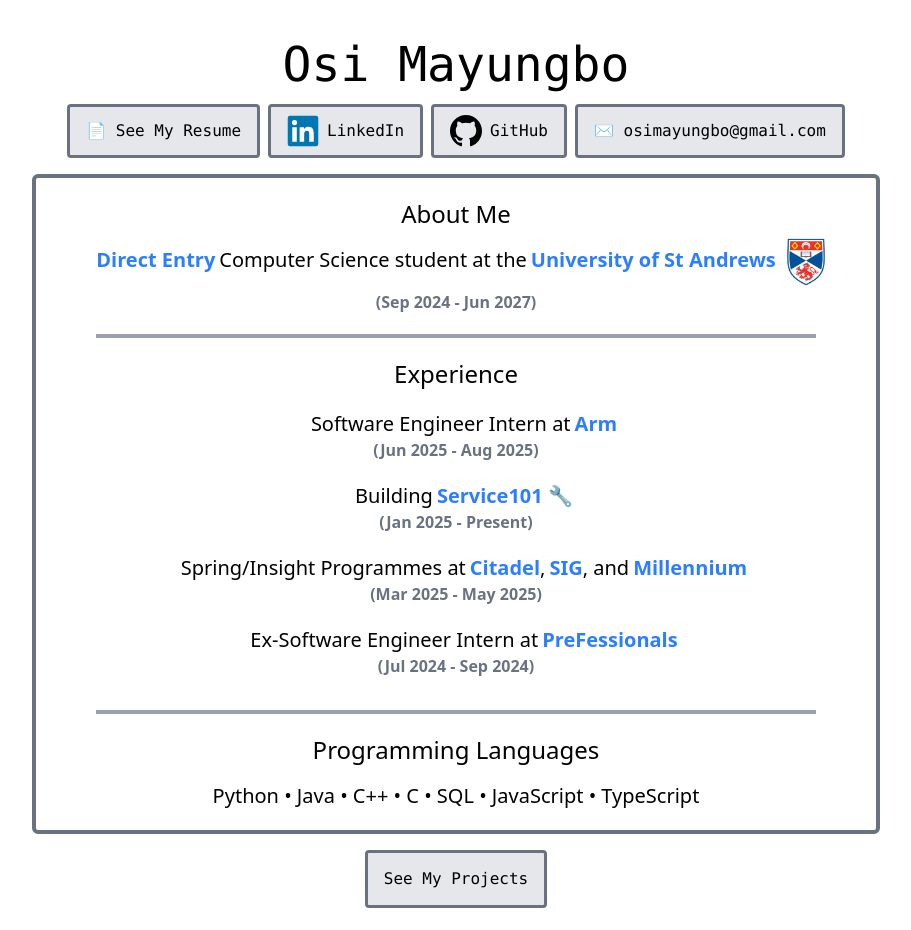
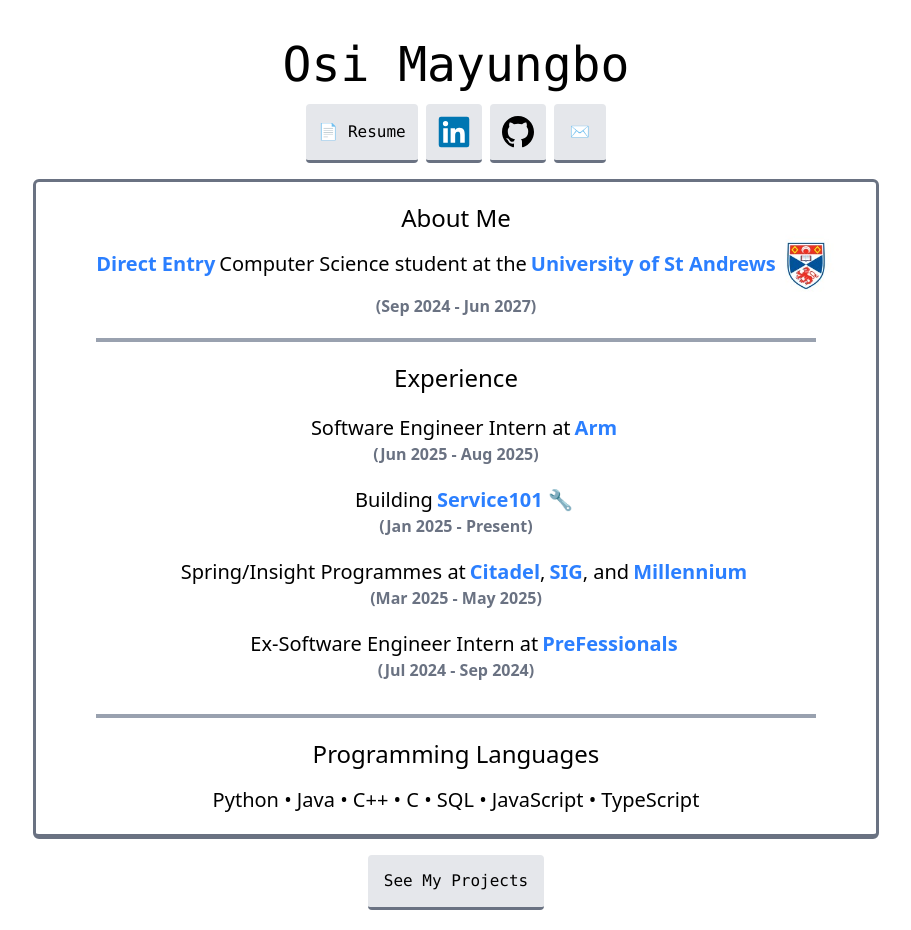
Before and after one commit to 01m1/site, a React (Vite) app: page /site/projects in a window 1280 px wide. Both pictures are taken after a click on the button "Go Back". Shown: the whole page, without its empty margins (184-1095 px from the left). Built offline with nearby package versions, Linux system fonts and the light colour scheme.

Commit message:
Update buttons

```diff
--- a/src/components/Project.tsx
+++ b/src/components/Project.tsx
@@ -14,7 +14,7 @@
   technologies,
 }: ProjectProps) {
   return (
-    <div className="flex flex-col font-mono text-center items-center border-3 border-gray-500 w-80 h-120 p-4 rounded">
+    <div className="flex flex-col font-mono text-center items-center border-3 border-b-5 border-gray-500 w-80 h-120 p-4 rounded">
       <p className="font-bold">{title}</p>
       <img src={image} width={230}></img>
       <p className="text-blue-400 font-bold underline pt-2">
--- a/src/pages/Home.tsx
+++ b/src/pages/Home.tsx
@@ -17,8 +17,8 @@
             target="_blank"
             type="application/pdf"
           >
-            <button className="font-mono cursor-pointer bg-gray-200 border-3 border-solid border-gray-500 hover:bg-gray-300 py-3 px-4 rounded">
-              📄 See My Resume
+            <button className="font-mono cursor-pointer bg-gray-200 border-b-3 border-solid border-gray-500 hover:bg-gray-300 py-4 px-3 rounded">
+              📄 Resume
             </button>
           </a>
           <a
@@ -26,8 +26,8 @@
             className="font-mono"
             target="_blank"
           >
-            <button className="flex items-center cursor-pointer border-3 border-solid border-gray-500 bg-gray-200 hover:bg-gray-300 py-2 px-4 rounded">
-              <img className="mr-2" src={linkedin} width={32}></img> LinkedIn
+            <button className="flex items-center cursor-pointer border-b-3 border-solid border-gray-500 bg-gray-200 hover:bg-gray-300 py-3 px-3 rounded">
+              <img src={linkedin} width={32}></img>
             </button>
           </a>
           <a
@@ -35,8 +35,8 @@
             className="font-mono"
             target="_blank"
           >
-            <button className="flex items-center cursor-pointer border-3 border-solid border-gray-500 py-2 px-4 bg-gray-200 hover:bg-gray-300 rounded">
-              <img className="mr-2" src={github} width={32}></img> GitHub
+            <button className="flex items-center cursor-pointer border-b-3 border-solid border-gray-500 py-3 px-3 bg-gray-200 hover:bg-gray-300 rounded">
+              <img src={github} width={32}></img>
             </button>
           </a>
           <a
@@ -44,13 +44,13 @@
             className="font-mono"
             target="_blank"
           >
-            <button className="flex items-center cursor-pointer border-3 border-solid border-gray-500 bg-gray-200 hover:bg-gray-300 py-3 px-4 rounded">
-              ✉️ osimayungbo@gmail.com
+            <button className="flex items-center cursor-pointer border-b-3 border-solid border-gray-500 bg-gray-200 hover:bg-gray-300 py-4 px-4 rounded">
+              ✉️
             </button>
           </a>
         </div>
 
-        <div className="border-4 border-gray-500 rounded-md pb-5">
+        <div className="border-3 border-b-5 border-gray-500 rounded-md pb-5">
           <div className="flex flex-col items-center w-85 md:w-180 lg:w-210">
             <h1 className="text-2xl pt-5">About Me</h1>
             <p className="pl-4 text-[10px] md:text-[12px] lg:text-xl flex items-center">
@@ -178,7 +178,7 @@
           </div>
         </div>
         <button
-          className="flex font-mono items-center cursor-pointer border-3 border-gray-500 bg-gray-200 hover:bg-gray-300 py-3.5 px-4 rounded"
+          className="flex font-mono items-center cursor-pointer border-b-3 border-gray-500 bg-gray-200 hover:bg-gray-300 py-3.5 px-4 rounded"
           onClick={() => {
             navigate("/projects");
           }}
--- a/src/pages/Projects.tsx
+++ b/src/pages/Projects.tsx
@@ -16,7 +16,7 @@
       <div className="flex flex-col items-center">
         <div className="flex flex-row items-center">
           <button
-            className="font-mono cursor-pointer bg-gray-200 border-3 border-solid border-gray-500 hover:bg-gray-300 py-3 px-4 m-4 rounded"
+            className="font-mono cursor-pointer bg-gray-200 border-b-3 border-solid border-gray-500 hover:bg-gray-300 py-3 px-4 m-4 rounded"
             onClick={() => {
               navigate("/");
             }}
@@ -28,7 +28,7 @@
             className="font-mono"
             target="_blank"
           >
-            <button className="font-mono flex items-center cursor-pointer border-3 border-gray-500 px-4 py-2 bg-gray-200 hover:bg-gray-300 rounded mr-4">
+            <button className="font-mono flex items-center cursor-pointer border-b-3 border-gray-500 px-4 py-2 bg-gray-200 hover:bg-gray-300 rounded mr-4">
               <img className="mr-2" src={github} width={32}></img> See More
               Projects on GitHub
             </button>
```
